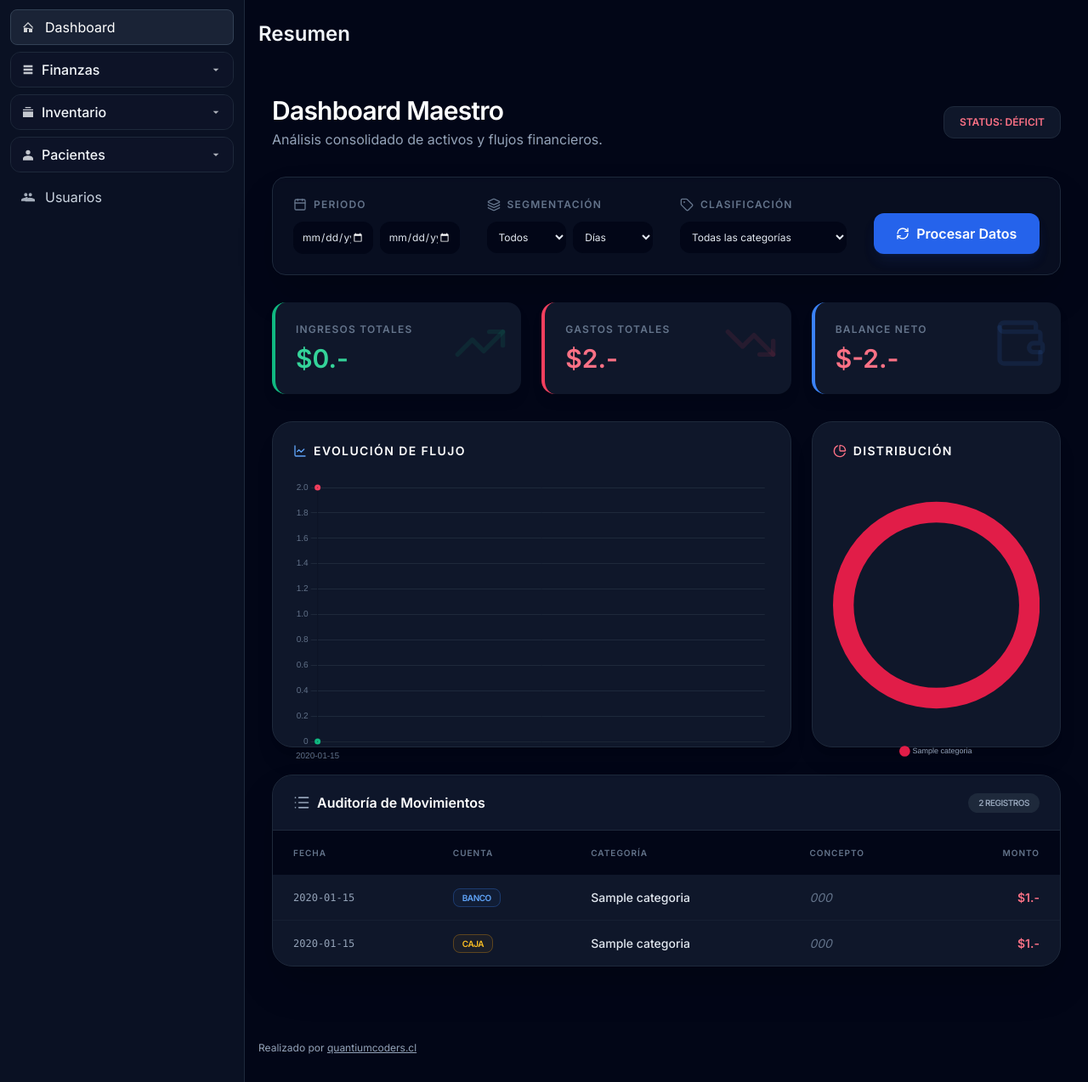
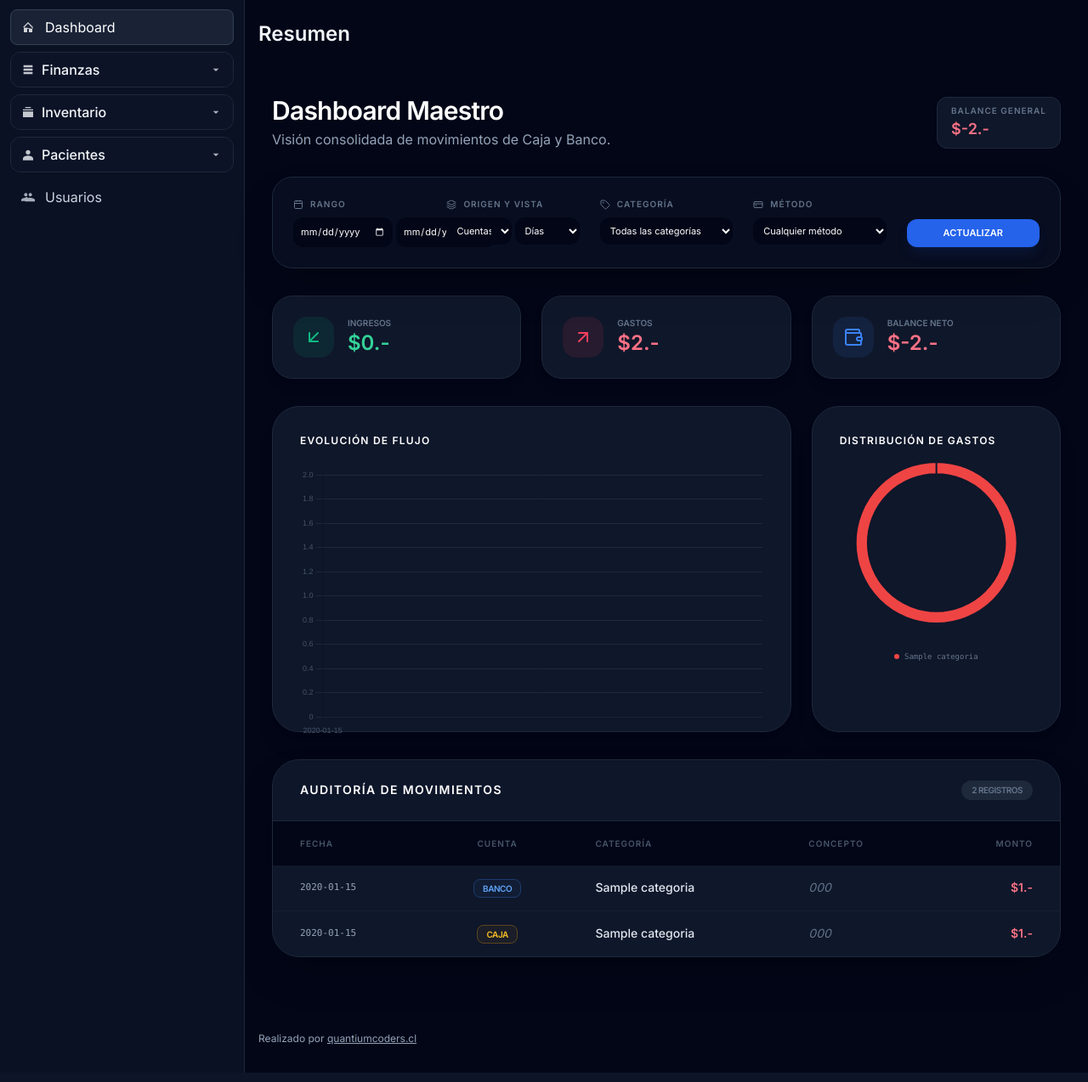
Before and after one commit to FelipeJS1295/admin_fundacion, a FastAPI app: page /dashboard/ in a window 1280 px wide. Shown: the part 65-1339 px from the top of the page at 85% size. Run offline with FastAPI, Linux system fonts and the light colour scheme; the visitor is signed in with stand-in values (Sample User, id 1); tables that the repository leaves empty hold one stand-in row (values such as "Sample post"); some libraries are stand-ins or nearby versions.

Commit message:
dashboard 5.0

```diff
--- a/templates/dashboard/index.html
+++ b/templates/dashboard/index.html
@@ -7,43 +7,42 @@
   <div class="flex flex-col md:flex-row md:items-center justify-between gap-4">
     <div>
       <h1 class="text-3xl font-extrabold tracking-tight text-white">Dashboard Maestro</h1>
-      <p class="text-slate-400 mt-1">Análisis consolidado de activos y flujos financieros.</p>
+      <p class="text-slate-400 mt-1">Visión consolidada de movimientos de Caja y Banco.</p>
     </div>
-    <div class="flex items-center gap-2 bg-slate-900 border border-slate-800 p-1.5 rounded-xl">
-      <span
-        class="px-3 py-1 text-xs font-bold uppercase {{ 'text-emerald-400' if kpi.neto >= 0 else 'text-rose-400' }}">
-        Status: {{ 'Superávit' if kpi.neto >= 0 else 'Déficit' }}
+    <div class="bg-slate-900 border border-slate-800 p-2 px-4 rounded-xl">
+      <span class="text-[10px] font-bold uppercase text-slate-500 tracking-widest block">Balance General</span>
+      <span class="text-lg font-black {{ 'text-emerald-400' if kpi.neto >= 0 else 'text-rose-400' }}">
+        {{ kpi.neto|clp }}
       </span>
     </div>
   </div>
 
-  <div class="bg-slate-900/50 border border-slate-800 rounded-2xl p-6 shadow-2xl backdrop-blur-sm">
-    <form method="get" action="/dashboard" class="flex flex-col gap-6">
-      <div class="grid grid-cols-1 md:grid-cols-2 lg:grid-cols-4 gap-8">
+  <div class="bg-slate-900/50 border border-slate-800 rounded-3xl p-6 shadow-2xl backdrop-blur-sm">
+    <form method="get" action="/dashboard" class="grid grid-cols-1 md:grid-cols-2 lg:grid-cols-5 gap-6">
 
-        <div class="space-y-3">
-          <label class="flex items-center gap-2 text-xs font-bold text-slate-500 uppercase tracking-widest">
-            <i data-lucide="calendar" class="w-4 h-4"></i> Periodo
+      <div class="space-y-2">
+        <label class="flex items-center gap-2 text-[10px] font-bold text-slate-500 uppercase tracking-widest">
+          <i data-lucide="calendar" class="w-3 h-3"></i> Rango
         </label>
-          <div class="grid grid-cols-2 gap-2">
+        <div class="flex gap-1">
           <input type="date" name="desde" value="{{ filtro.desde }}"
-              class="bg-slate-950 border-slate-800 rounded-xl text-xs p-2.5 focus:ring-blue-500">
+            class="w-full bg-slate-950 border-slate-800 rounded-xl text-[11px] p-2 text-white">
           <input type="date" name="hasta" value="{{ filtro.hasta }}"
-              class="bg-slate-950 border-slate-800 rounded-xl text-xs p-2.5 focus:ring-blue-500">
+            class="w-full bg-slate-950 border-slate-800 rounded-xl text-[11px] p-2 text-white">
         </div>
       </div>
 
-        <div class="space-y-3">
-          <label class="flex items-center gap-2 text-xs font-bold text-slate-500 uppercase tracking-widest">
-            <i data-lucide="layers" class="w-4 h-4"></i> Segmentación
+      <div class="space-y-2">
+        <label class="flex items-center gap-2 text-[10px] font-bold text-slate-500 uppercase tracking-widest">
+          <i data-lucide="layers" class="w-3 h-3"></i> Origen y Vista
         </label>
-          <div class="grid grid-cols-2 gap-2">
-            <select name="origen" class="bg-slate-950 border-slate-800 rounded-xl text-xs p-2.5">
-              <option value="">Todos</option>
-              <option value="Banco" {{ 'selected' if filtro.origen=='Banco' else '' }}>Banco</option>
-              <option value="Caja" {{ 'selected' if filtro.origen=='Caja' else '' }}>Caja</option>
+        <div class="flex gap-1">
+          <select name="origen" class="w-full bg-slate-950 border-slate-800 rounded-xl text-[11px] p-2 text-white">
+            <option value="">Cuentas: Todas</option>
+            <option value="Banco" {{ 'selected' if filtro.origen=='Banco' else '' }}>💳 Banco</option>
+            <option value="Caja" {{ 'selected' if filtro.origen=='Caja' else '' }}>💵 Caja</option>
           </select>
-            <select name="agrupar" class="bg-slate-950 border-slate-800 rounded-xl text-xs p-2.5">
+          <select name="agrupar" class="w-full bg-slate-950 border-slate-800 rounded-xl text-[11px] p-2 text-white">
             <option value="dia" {{ 'selected' if filtro.agrupar=='dia' else '' }}>Días</option>
             <option value="mes" {{ 'selected' if filtro.agrupar=='mes' else '' }}>Meses</option>
             <option value="año" {{ 'selected' if filtro.agrupar=='año' else '' }}>Años</option>
@@ -51,11 +50,11 @@
         </div>
       </div>
 
-        <div class="space-y-3">
-          <label class="flex items-center gap-2 text-xs font-bold text-slate-500 uppercase tracking-widest">
-            <i data-lucide="tag" class="w-4 h-4"></i> Clasificación
+      <div class="space-y-2">
+        <label class="flex items-center gap-2 text-[10px] font-bold text-slate-500 uppercase tracking-widest">
+          <i data-lucide="tag" class="w-3 h-3"></i> Categoría
         </label>
-          <select name="categoria_id" class="w-full bg-slate-950 border-slate-800 rounded-xl text-xs p-2.5">
+        <select name="categoria_id" class="w-full bg-slate-950 border-slate-800 rounded-xl text-[11px] p-2 text-white">
           <option value="">Todas las categorías</option>
           {% for c in categorias %}
           <option value="{{ c.id }}" {{ 'selected' if filtro.categoria_id==c.id else '' }}>{{ c.nombre }}</option>
@@ -63,94 +62,102 @@
         </select>
       </div>
 
+      <div class="space-y-2">
+        <label class="flex items-center gap-2 text-[10px] font-bold text-slate-500 uppercase tracking-widest">
+          <i data-lucide="credit-card" class="w-3 h-3"></i> Método
+        </label>
+        <select name="metodo" class="w-full bg-slate-950 border-slate-800 rounded-xl text-[11px] p-2 text-white">
+          <option value="">Cualquier método</option>
+          {% for m in ['efectivo','transferencia','debito','credito','otros'] %}
+          <option value="{{ m }}" {{ 'selected' if filtro.metodo==m else '' }}>{{ m|capitalize }}</option>
+          {% endfor %}
+        </select>
+      </div>
+
       <div class="flex items-end">
         <button type="submit"
-            class="w-full bg-blue-600 hover:bg-blue-500 text-white font-bold py-3 rounded-xl transition-all flex items-center justify-center gap-2 shadow-lg shadow-blue-900/20">
-            <i data-lucide="refresh-cw" class="w-4 h-4"></i> Procesar Datos
+          class="w-full bg-blue-600 hover:bg-blue-500 text-white font-bold py-2 rounded-xl text-[11px] uppercase transition-all shadow-lg shadow-blue-900/20">
+          Actualizar
         </button>
-        </div>
       </div>
     </form>
   </div>
 
   <div class="grid grid-cols-1 md:grid-cols-3 gap-6">
-    <div class="bg-slate-900 border-l-4 border-emerald-500 p-6 rounded-2xl shadow-lg relative overflow-hidden">
-      <i data-lucide="trending-up" class="absolute right-4 top-4 text-emerald-500/10 w-16 h-16"></i>
-      <p class="text-slate-500 text-xs font-bold uppercase tracking-widest">Ingresos Totales</p>
-      <h3 class="text-3xl font-black text-emerald-400 mt-2">{{ kpi.entradas|clp }}</h3>
+    <div class="bg-slate-900 border border-slate-800 p-6 rounded-3xl shadow-lg flex items-center gap-4">
+      <div class="p-3 bg-emerald-500/10 rounded-2xl"><i data-lucide="arrow-down-left"
+          class="text-emerald-500 w-6 h-6"></i></div>
+      <div>
+        <p class="text-slate-500 text-[10px] font-bold uppercase">Ingresos</p>
+        <h3 class="text-2xl font-black text-emerald-400">{{ kpi.entradas|clp }}</h3>
       </div>
-    <div class="bg-slate-900 border-l-4 border-rose-500 p-6 rounded-2xl shadow-lg relative overflow-hidden">
-      <i data-lucide="trending-down" class="absolute right-4 top-4 text-rose-500/10 w-16 h-16"></i>
-      <p class="text-slate-500 text-xs font-bold uppercase tracking-widest">Gastos Totales</p>
-      <h3 class="text-3xl font-black text-rose-400 mt-2">{{ kpi.salidas|clp }}</h3>
     </div>
-    <div class="bg-slate-900 border-l-4 border-blue-500 p-6 rounded-2xl shadow-lg relative overflow-hidden">
-      <i data-lucide="wallet" class="absolute right-4 top-4 text-blue-500/10 w-16 h-16"></i>
-      <p class="text-slate-500 text-xs font-bold uppercase tracking-widest">Balance Neto</p>
-      <h3 class="text-3xl font-black mt-2 {{ 'text-emerald-400' if kpi.neto >= 0 else 'text-rose-400' }}">
-        {{ kpi.neto|clp }}
-      </h3>
+    <div class="bg-slate-900 border border-slate-800 p-6 rounded-3xl shadow-lg flex items-center gap-4">
+      <div class="p-3 bg-rose-500/10 rounded-2xl"><i data-lucide="arrow-up-right" class="text-rose-500 w-6 h-6"></i>
+      </div>
+      <div>
+        <p class="text-slate-500 text-[10px] font-bold uppercase">Gastos</p>
+        <h3 class="text-2xl font-black text-rose-400">{{ kpi.salidas|clp }}</h3>
+      </div>
+    </div>
+    <div class="bg-slate-900 border border-slate-800 p-6 rounded-3xl shadow-lg flex items-center gap-4">
+      <div class="p-3 bg-blue-500/10 rounded-2xl"><i data-lucide="wallet" class="text-blue-500 w-6 h-6"></i></div>
+      <div>
+        <p class="text-slate-500 text-[10px] font-bold uppercase">Balance Neto</p>
+        <h3 class="text-2xl font-black {{ 'text-emerald-400' if kpi.neto >= 0 else 'text-rose-400' }}">{{ kpi.neto|clp
+          }}</h3>
+      </div>
     </div>
   </div>
 
   <div class="grid grid-cols-1 lg:grid-cols-3 gap-6">
-    <div class="lg:col-span-2 bg-slate-900 border border-slate-800 p-6 rounded-3xl h-96 shadow-xl">
-      <div class="flex items-center justify-between mb-6">
-        <h3 class="text-white font-bold text-sm uppercase tracking-widest flex items-center gap-2">
-          <i data-lucide="line-chart" class="w-4 h-4 text-blue-400"></i> Evolución de Flujo
-        </h3>
-      </div>
+    <div class="lg:col-span-2 bg-slate-900 border border-slate-800 p-8 rounded-[2rem] h-96 shadow-xl">
+      <h3 class="text-white font-bold text-xs uppercase tracking-widest mb-6">Evolución de Flujo</h3>
       <canvas id="chartFlujo"></canvas>
     </div>
-    <div class="bg-slate-900 border border-slate-800 p-6 rounded-3xl h-96 shadow-xl">
-      <h3 class="text-white font-bold text-sm uppercase tracking-widest mb-6 flex items-center gap-2">
-        <i data-lucide="pie-chart" class="w-4 h-4 text-rose-400"></i> Distribución
-      </h3>
-      <canvas id="chartGastos"></canvas>
+    <div class="bg-slate-900 border border-slate-800 p-8 rounded-[2rem] h-96 shadow-xl flex flex-col">
+      <h3 class="text-white font-bold text-xs uppercase tracking-widest mb-4">Distribución de Gastos</h3>
+      <div class="h-48 relative"><canvas id="chartGastos"></canvas></div>
+      <div id="gastosLegend"
+        class="flex flex-wrap gap-x-3 gap-y-1.5 text-[9px] text-slate-500 font-mono mt-8 justify-center"></div>
     </div>
   </div>
 
-  <div class="bg-slate-900 border border-slate-800 rounded-3xl overflow-hidden shadow-2xl">
-    <div class="px-6 py-5 border-b border-slate-800 flex justify-between items-center bg-slate-900/50">
-      <h3 class="text-white font-bold flex items-center gap-2">
-        <i data-lucide="list" class="w-5 h-5 text-slate-400"></i> Auditoría de Movimientos
-      </h3>
-      <span class="text-[10px] bg-slate-800 text-slate-400 px-3 py-1 rounded-full font-bold uppercase tracking-tighter">
-        {{ items|length }} Registros
-      </span>
+  <div class="bg-slate-900 border border-slate-800 rounded-[2rem] overflow-hidden shadow-2xl">
+    <div class="px-8 py-6 border-b border-slate-800 bg-slate-900/50 flex justify-between items-center">
+      <h3 class="text-white font-bold text-sm uppercase tracking-widest">Auditoría de Movimientos</h3>
+      <span
+        class="text-[10px] bg-slate-800 text-slate-500 px-3 py-1 rounded-full font-bold uppercase tracking-tighter">{{
+        items|length }} registros</span>
     </div>
     <div class="overflow-x-auto">
       <table class="w-full text-sm text-left">
-        <thead class="bg-slate-950 text-slate-500">
+        <thead class="bg-slate-950 text-slate-600">
           <tr>
-            <th class="px-6 py-4 font-bold uppercase text-[10px] tracking-widest">Fecha</th>
-            <th class="px-6 py-4 font-bold uppercase text-[10px] tracking-widest">Cuenta</th>
-            <th class="px-6 py-4 font-bold uppercase text-[10px] tracking-widest">Categoría</th>
-            <th class="px-6 py-4 font-bold uppercase text-[10px] tracking-widest">Concepto</th>
-            <th class="px-6 py-4 font-bold uppercase text-[10px] tracking-widest text-right">Monto</th>
+            <th class="px-8 py-4 font-bold uppercase text-[10px] tracking-widest">Fecha</th>
+            <th class="px-8 py-4 font-bold uppercase text-[10px] tracking-widest text-center">Cuenta</th>
+            <th class="px-8 py-4 font-bold uppercase text-[10px] tracking-widest">Categoría</th>
+            <th class="px-8 py-4 font-bold uppercase text-[10px] tracking-widest">Concepto</th>
+            <th class="px-8 py-4 font-bold uppercase text-[10px] tracking-widest text-right">Monto</th>
           </tr>
         </thead>
         <tbody class="divide-y divide-slate-800/50">
           {% for item in items %}
-          <tr class="hover:bg-blue-500/[0.03] transition-colors group">
-            <td class="px-6 py-4 text-slate-400 font-mono text-xs">{{ item.fecha }}</td>
-            <td class="px-6 py-4">
+          <tr class="hover:bg-blue-500/[0.02] transition-colors group">
+            <td class="px-8 py-4 text-slate-400 font-mono text-[11px]">{{ item.fecha }}</td>
+            <td class="px-8 py-4 text-center">
               <span
                 class="px-2.5 py-1 rounded-lg text-[10px] font-black uppercase tracking-tighter border
                                 {{ 'border-blue-500/30 text-blue-400 bg-blue-500/5' if item.origen == 'Banco' else 'border-amber-500/30 text-amber-400 bg-amber-500/5' }}">
                 {{ item.origen }}
               </span>
             </td>
-            <td class="px-6 py-4 text-slate-200 font-medium">{{ item.categoria }}</td>
-            <td class="px-6 py-4 text-slate-500 italic max-w-xs truncate">{{ item.concepto }}</td>
+            <td class="px-8 py-4 text-slate-200 font-medium">{{ item.categoria }}</td>
+            <td class="px-8 py-4 text-slate-500 italic max-w-xs truncate">{{ item.concepto }}</td>
             <td
-              class="px-6 py-4 text-right font-bold {{ 'text-emerald-400' if item.tipo == 'entrada' else 'text-rose-400' }}">
+              class="px-8 py-4 text-right font-bold {{ 'text-emerald-400' if item.tipo == 'entrada' else 'text-rose-400' }}">
               {{ item.monto|clp }}
             </td>
-          </tr>
-          {% else %}
-          <tr>
-            <td colspan="5" class="px-6 py-12 text-center text-slate-500 italic">No se encontraron registros.</td>
           </tr>
           {% endfor %}
         </tbody>
@@ -161,48 +168,58 @@
 
 <script src="https://cdn.jsdelivr.net/npm/chart.js"></script>
 <script>
-  // Inicializar Iconos
   lucide.createIcons();
 
   const serie = {{ serie| tojson }};
   const catGastos = {{ cat_salidas| tojson }};
+  const paleta = {{ paleta_colores| tojson }};
 
-  // Gráfico de Línea
+  // Evolución
   new Chart(document.getElementById('chartFlujo').getContext('2d'), {
     type: 'line',
     data: {
       labels: serie.map(s => s.label),
       datasets: [
-        { label: 'Ingresos', data: serie.map(s => s.entradas), borderColor: '#10b981', backgroundColor: 'rgba(16, 185, 129, 0.1)', fill: true, tension: 0.4, borderWidth: 3, pointRadius: 2 },
-        { label: 'Gastos', data: serie.map(s => s.salidas), borderColor: '#f43f5e', backgroundColor: 'rgba(244, 63, 94, 0.1)', fill: true, tension: 0.4, borderWidth: 3, pointRadius: 2 }
+        { label: 'Ingresos', data: serie.map(s => s.entradas), borderColor: '#10b981', backgroundColor: 'rgba(16, 185, 129, 0.05)', fill: true, tension: 0.4, borderWidth: 3, pointRadius: 0 },
+        { label: 'Gastos', data: serie.map(s => s.salidas), borderColor: '#f43f5e', backgroundColor: 'rgba(244, 63, 94, 0.05)', fill: true, tension: 0.4, borderWidth: 3, pointRadius: 0 }
       ]
     },
     options: {
       responsive: true, maintainAspectRatio: false,
       plugins: { legend: { display: false } },
       scales: {
-        y: { grid: { color: '#1e293b' }, ticks: { color: '#64748b', font: { size: 10 } } },
-        x: { grid: { display: false }, ticks: { color: '#64748b', font: { size: 10 } } }
+        y: { grid: { color: '#1e293b' }, ticks: { color: '#475569', font: { size: 9 } } },
+        x: { grid: { display: false }, ticks: { color: '#475569', font: { size: 9 } } }
       }
     }
   });
 
-  // Gráfico de Gastos
-  new Chart(document.getElementById('chartGastos').getContext('2d'), {
+  // Distribución
+  const chartDist = new Chart(document.getElementById('chartGastos').getContext('2d'), {
     type: 'doughnut',
     data: {
       labels: catGastos.map(c => c.categoria),
       datasets: [{
         data: catGastos.map(c => c.total),
-        backgroundColor: ['#e11d48', '#f43f5e', '#fb7185', '#fda4af', '#1e293b'],
-        borderWidth: 0,
-        hoverOffset: 20
+        backgroundColor: paleta,
+        borderWidth: 2,
+        borderColor: '#0f172a',
+        hoverOffset: 15
       }]
     },
     options: {
-      responsive: true, maintainAspectRatio: false, cutout: '80%',
-      plugins: { legend: { position: 'bottom', labels: { color: '#94a3b8', font: { size: 9 }, usePointStyle: true, padding: 20 } } }
+      responsive: true, maintainAspectRatio: false, cutout: '85%',
+      plugins: { legend: { display: false } }
     }
+  });
+
+  // Leyenda Dinámica
+  const legend = document.getElementById('gastosLegend');
+  catGastos.forEach((cat, i) => {
+    const div = document.createElement('div');
+    div.className = 'flex items-center gap-1.5';
+    div.innerHTML = `<span class="w-1.5 h-1.5 rounded-full" style="background:${paleta[i % paleta.length]}"></span> ${cat.categoria}`;
+    legend.appendChild(div);
   });
 </script>
 {% endblock %}
```
Also changed, not shown: app/routers/dashboard.py (+11 -2 lines). Lines whose indentation alone changed are shown as unchanged.
